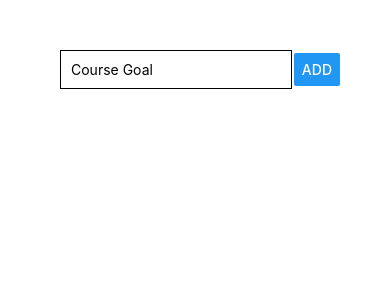
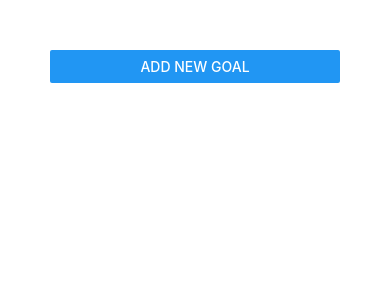
Before and after one commit to kagboton/rn-complete-guide, a React Native app: screen / in a window 390 px wide. Shown: the top 300 px of the page. Built offline with nearby package versions, Linux system fonts and the light colour scheme.

Commit message:
closing the modal and clearing input

```diff
--- a/App.js
+++ b/App.js
@@ -1,16 +1,18 @@
 import React, { useState } from 'react';
-import { StyleSheet, View, TextInput, Button, Text, ScrollView, FlatList } from 'react-native';
+import { StyleSheet, View, FlatList, Button } from 'react-native';
 import GoalItem from './components/GoalItem';
 import GoalInput from './components/GoalInput'
 
 export default function App() {
   const [courseGoals, setCourseGoals] = useState([]);
+  const [isAddMode, setIsAddMode] = useState(false)
 
   const addGoalHandler = (goalTitle) => {
     setCourseGoals(currentGoals => [
       ...currentGoals,
       {id: Math.random().toString(), value: goalTitle }
     ]);
+    setIsAddMode(false)
   }
 
   const removeGoalHandler = (goalId) => {
@@ -19,10 +21,19 @@ export default function App() {
     })
   }
 
+  const addModeHandler = () => {
+    setIsAddMode(true)
+  }
+
+  const cancelGoalHandler = () => {
+    setIsAddMode(false)
+  }
+
   return (
     <View style={styles.root}>
 
-      <GoalInput onAddGoal = {addGoalHandler}/>
+      <Button title = 'Add new goal' onPress={addModeHandler}/>
+      <GoalInput onAddGoal = {addGoalHandler} visible = {isAddMode} onCancelGoal = {cancelGoalHandler}/>
 
       <FlatList
       keyExtractor = {(item, index) => item.id}
--- a/components/GoalInput.js
+++ b/components/GoalInput.js
@@ -1,5 +1,5 @@
 import React, {useState} from 'react';
-import {View, TextInput, Button, StyleSheet} from 'react-native';
+import {View, TextInput, Button, StyleSheet, Modal} from 'react-native';
 import GoalItem from './GoalItem';
 
 const GoalInput = props => {
@@ -8,7 +8,13 @@ const GoalInput = props => {
     const goalInputHandler = (enteredText) => {
         setEnteredGoal(enteredText)
     }
+
+    const addGoalHandler = () =>{
+        props.onAddGoal(enteredGoal)
+        setEnteredGoal('')
+    }
     return (
+        <Modal visible={props.visible} animationType = 'slide'>
             <View style={styles.inputWrapper}>
                 <TextInput
                     style={styles.textInput}
@@ -16,15 +22,18 @@ const GoalInput = props => {
                     onChangeText= {goalInputHandler}
                     value = {enteredGoal}
                 />
-            <Button title="ADD" onPress = {props.onAddGoal.bind(this, enteredGoal)}/>
+                <Button title="CANCEL" color='red' onPress = {props.onCancelGoal}/>
+                <Button title="ADD" onPress = {addGoalHandler}/>
             </View>
+
+        </Modal>
     )
 }
 
 const styles = StyleSheet.create({
     inputWrapper : {
-        flexDirection:'row',
-        justifyContent: 'space-between',
+        flex: 1,
+        justifyContent: 'center',
         alignItems: 'center'
       },
     textInput : {
@@ -32,7 +41,7 @@ const styles = StyleSheet.create({
         borderColor: 'black',
         borderWidth: 1,
         padding: 10,
-        marginLeft : 10
+        marginBottom : 10
     }
 })
 export default GoalInput
```
Lines whose indentation alone changed are shown as unchanged.
